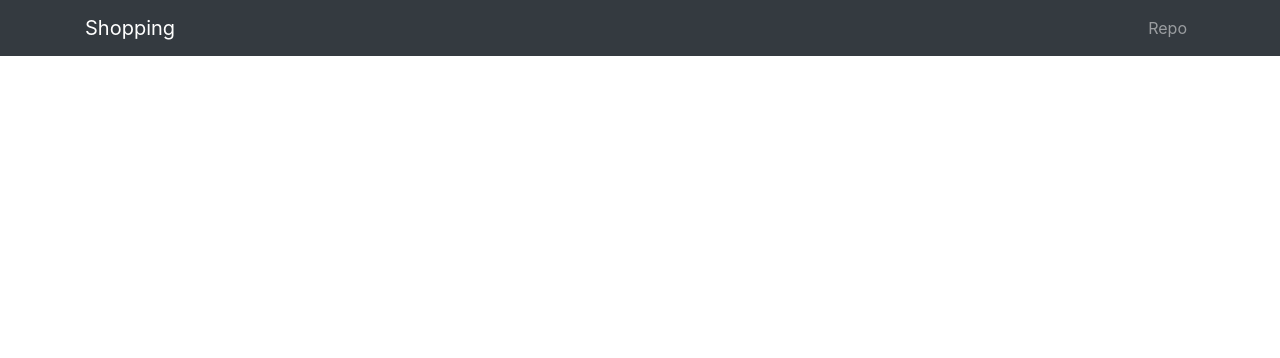
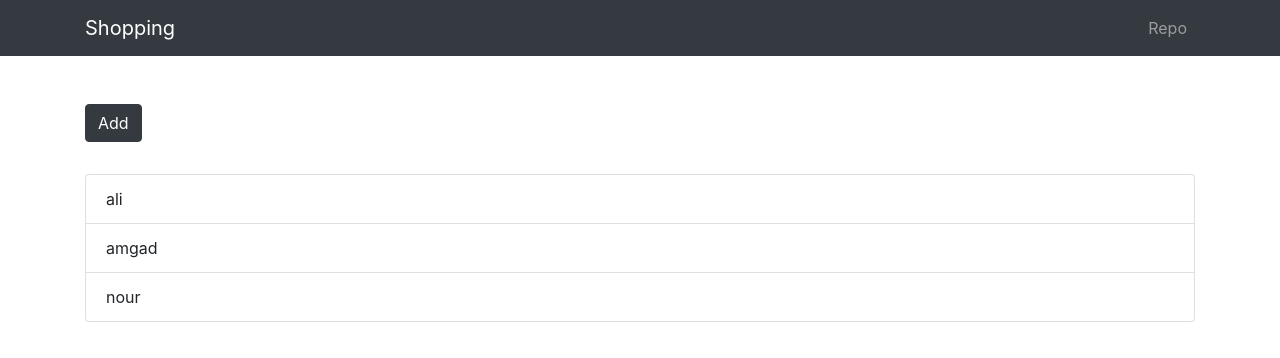
Before and after one commit to dvmhmdsd/shopping-list, a React (Create React App) app in the folder client/: page / in a window 1280 px wide. Shown: the top 358 px of the page. Built offline with nearby package versions, Linux system fonts and the light colour scheme.

Commit message:
add the shopping list & show the state items

```diff
--- a/client/src/App.js
+++ b/client/src/App.js
@@ -1,6 +1,7 @@
 import React, { Component } from 'react';
 import 'bootstrap/dist/css/bootstrap.min.css';
 import { Navbars } from './components/Navbar';
+import { ShoppingList } from './components/ShoppingList';
 
 
 class App extends Component {
@@ -8,6 +9,7 @@
     return (
       <div className="App">
         <Navbars />
+        <ShoppingList />
       </div>
     );
   }
--- /dev/null
+++ b/client/src/components/ShoppingList.js
@@ -0,0 +1,51 @@
+import React, { Component } from 'react';
+import { Container, ListGroup, ListGroupItem, Button } from 'reactstrap';
+import {  CSSTransition, TransitionGroup } from 'react-transition-group';
+import uuid from 'uuid';
+
+export class ShoppingList extends Component {
+  state = {
+      items: [
+          {id: uuid(), name: 'ali'},
+          {id: uuid(), name: 'amgad'},
+          {id: uuid(), name: 'nour'},
+      ]
+  }
+
+  render() {
+      const { items } = this.state;
+    return (
+      <div>
+          <Container>
+              <Button
+                color='dark'
+                style={{marginBottom: '2rem'}}
+                onClick={() => {
+                    const name = prompt('Enter an item');
+                    if(name) {
+                        this.setState({
+                            items: [...items, { id: uuid(), name }]
+                        });
+                    }
+                }}
+              >
+                  Add
+              </Button>
+              <ListGroup>
+                  <TransitionGroup className="shopping-list">
+                    {
+                        items.map(({id, name}) => (
+                            <CSSTransition key={id} timeout={500} classNames='fade'>
+                                <ListGroupItem> {name} </ListGroupItem>
+                            </CSSTransition>
+                        ))
+                    }
+                  </TransitionGroup>
+              </ListGroup>
+          </Container>
+      </div>
+    )
+  }
+}
+
+export default ShoppingList;
```
